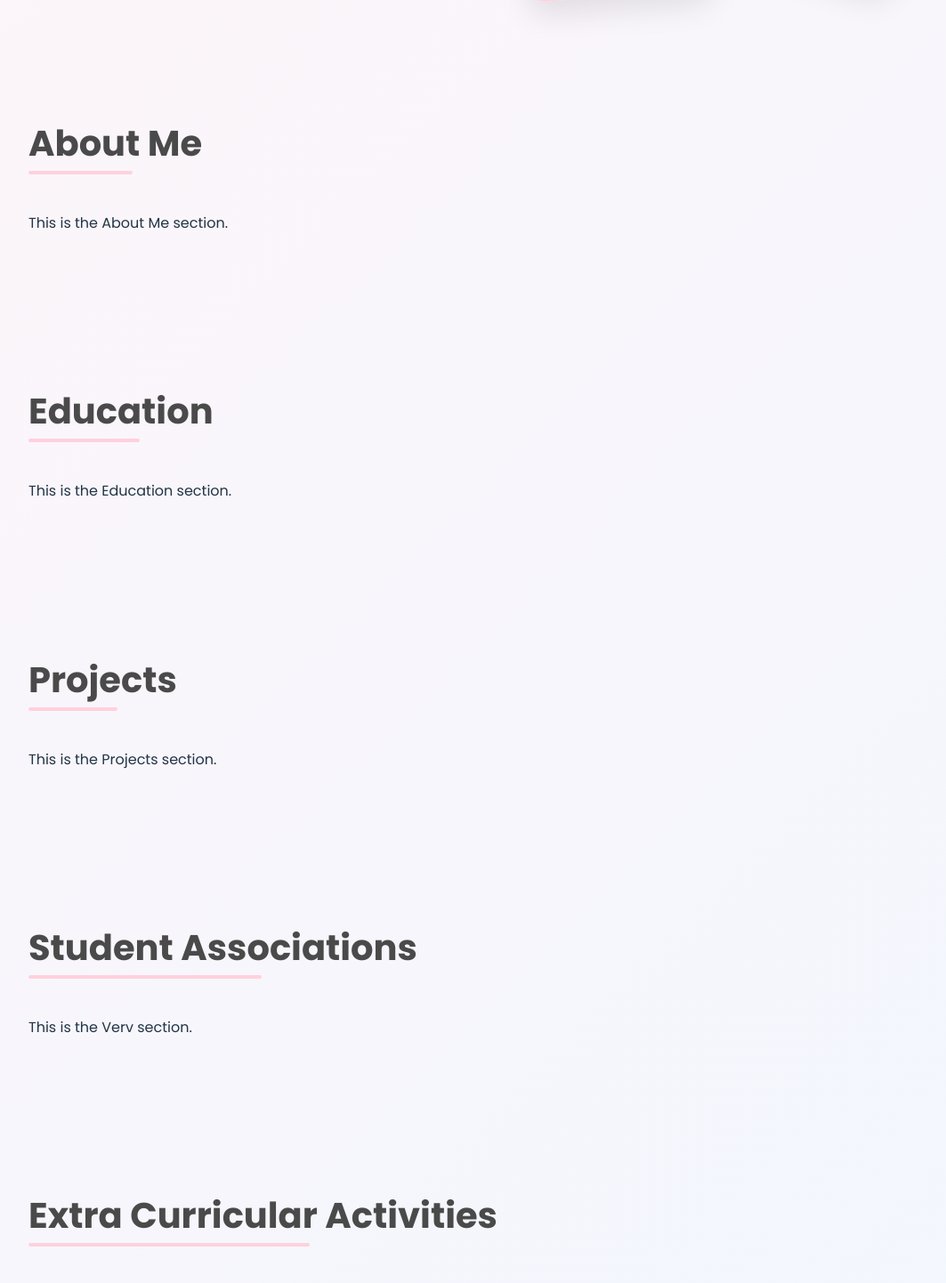
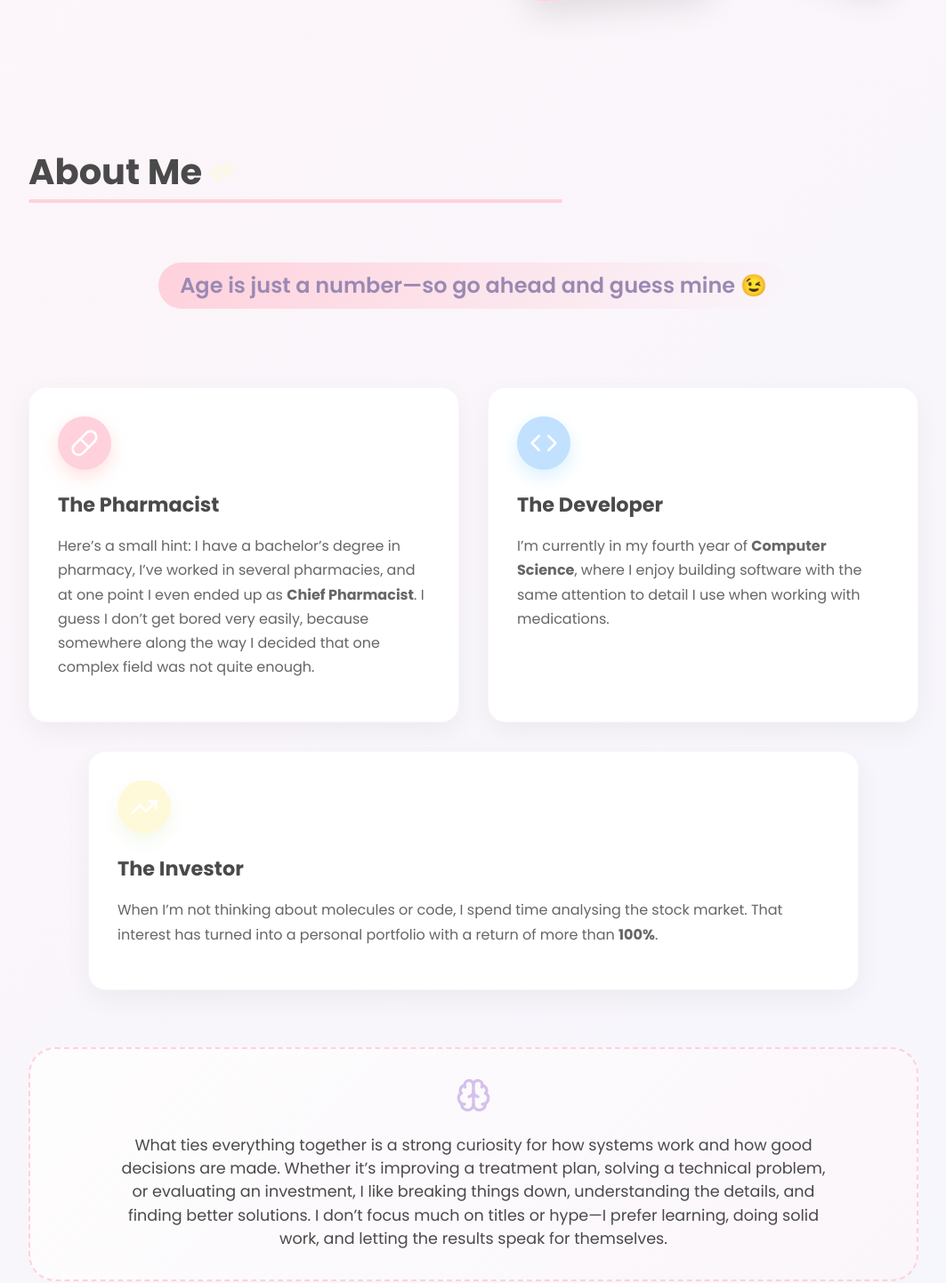
Before and after one commit to srishtr/portfolio, a React (Vite) app in the folder portfolio/: page / in a window 1280 px wide. Shown: the part 788-2230 px from the top of the page at 89% size, without its empty margins (108-1171 px from the left). Built offline with nearby package versions, Linux system fonts and the light colour scheme.

Commit message:
Feat: added the about me section

```diff
--- a/portfolio/src/App.css
+++ b/portfolio/src/App.css
@@ -592,3 +592,141 @@ h2::after {
   0%, 100% { opacity: 1; }
   50% { opacity: 0; }
 }
+
+/* About Me Creative Styles */
+.about-container {
+  padding: 2rem 0;
+}
+
+.about-header h2 {
+  display: flex;
+  align-items: center;
+  gap: 10px;
+  margin-bottom: 3rem;
+}
+
+.sparkle-icon {
+  color: var(--baby-yellow);
+  animation: spin-slow 4s linear infinite;
+}
+
+@keyframes spin-slow {
+  from { transform: rotate(0deg); }
+  to { transform: rotate(360deg); }
+}
+
+.about-grid {
+  display: grid;
+  grid-template-columns: repeat(2, 1fr);
+  gap: 2rem;
+  width: 100%;
+}
+
+.about-intro {
+  grid-column: span 2;
+  text-align: center;
+  margin-bottom: 2rem;
+}
+
+.intro-text {
+  font-size: 1.5rem;
+  font-weight: 600;
+  color: var(--accent);
+  background: linear-gradient(120deg, var(--baby-pink) 0%, rgba(255,255,255,0) 100%);
+  display: inline-block;
+  padding: 0.5rem 1.5rem;
+  border-radius: 50px;
+}
+
+.about-card {
+  background: white;
+  padding: 2rem;
+  border-radius: 20px;
+  box-shadow: 0 10px 30px rgba(0,0,0,0.05);
+  border: 1px solid rgba(178, 152, 220, 0.1);
+  transition: all 0.3s ease;
+  position: relative;
+  overflow: hidden;
+}
+
+.about-card:hover {
+  transform: translateY(-5px);
+  box-shadow: 0 15px 40px rgba(178, 152, 220, 0.15);
+}
+
+.card-icon {
+  width: 60px;
+  height: 60px;
+  border-radius: 50%;
+  display: flex;
+  align-items: center;
+  justify-content: center;
+  margin-bottom: 1rem;
+  color: white;
+}
+
+.pharmacy-card .card-icon {
+  background: var(--baby-pink);
+  box-shadow: 0 8px 20px rgba(255, 183, 178, 0.4);
+}
+
+.cs-card .card-icon {
+  background: var(--baby-blue);
+  box-shadow: 0 8px 20px rgba(162, 219, 250, 0.4);
+}
+
+.finance-card {
+  grid-column: span 2;
+  max-width: 800px;
+  margin: 0 auto;
+}
+
+.finance-card .card-icon {
+  background: var(--baby-yellow);
+  box-shadow: 0 8px 20px rgba(226, 240, 203, 0.4);
+}
+
+.about-card h3 {
+  font-size: 1.4rem;
+  color: var(--soft-text);
+  margin-bottom: 1rem;
+  font-family: 'Poppins', sans-serif;
+}
+
+.about-card p {
+  color: #666;
+  line-height: 1.7;
+  font-size: 1rem;
+}
+
+.about-conclusion {
+  grid-column: span 2;
+  margin-top: 2rem;
+  text-align: center;
+  padding: 2rem;
+  background: linear-gradient(135deg, rgba(255, 255, 255, 0.8) 0%, rgba(255,245,248,0.5) 100%);
+  border-radius: 30px;
+  border: 2px dashed var(--baby-pink);
+}
+
+.brain-icon {
+  color: var(--baby-purple);
+  margin-bottom: 1rem;
+}
+
+.conclusion-content p {
+  font-size: 1.1rem;
+  color: var(--soft-text);
+  max-width: 800px;
+  margin: 0 auto;
+}
+
+@media (max-width: 768px) {
+  .about-grid {
+    grid-template-columns: 1fr;
+  }
+
+  .about-intro, .finance-card, .about-conclusion {
+    grid-column: span 1;
+  }
+}
--- a/portfolio/src/components/AboutMe.jsx
+++ b/portfolio/src/components/AboutMe.jsx
@@ -1,10 +1,93 @@
 import React from 'react';
+import { motion } from 'framer-motion';
+import { Pill, Code, TrendingUp, Brain, Sparkles } from 'lucide-react';
 
 const AboutMe = () => {
+  const containerVariants = {
+    hidden: { opacity: 0 },
+    visible: {
+      opacity: 1,
+      transition: {
+        staggerChildren: 0.2
+      }
+    }
+  };
+
+  const itemVariants = {
+    hidden: { opacity: 0, y: 20 },
+    visible: {
+      opacity: 1,
+      y: 0,
+      transition: { duration: 0.6 }
+    }
+  };
+
   return (
-    <div className='section-content'>
-      <h2>About Me</h2>
-      <p>This is the About Me section.</p>
+    <div className='section-content about-container'>
+      <motion.div
+        className="about-header"
+        initial={{ opacity: 0, x: -20 }}
+        whileInView={{ opacity: 1, x: 0 }}
+        viewport={{ once: true }}
+      >
+        <h2>About Me <Sparkles className="sparkle-icon" size={24} /></h2>
+      </motion.div>
+
+      <motion.div
+        className="about-grid"
+        variants={containerVariants}
+        initial="hidden"
+        whileInView="visible"
+        viewport={{ once: true }}
+      >
+        <motion.div className="about-intro" variants={itemVariants}>
+          <p className="intro-text">
+            Age is just a number—so go ahead and guess mine 😉
+          </p>
+        </motion.div>
+
+        <motion.div className="about-card pharmacy-card" variants={itemVariants}>
+          <div className="card-icon"><Pill size={32} /></div>
+          <h3>The Pharmacist</h3>
+          <p>
+            Here’s a small hint: I have a bachelor’s degree in pharmacy, I’ve worked in several pharmacies,
+            and at one point I even ended up as <strong>Chief Pharmacist</strong>.
+            I guess I don’t get bored very easily, because somewhere along the way I decided that
+            one complex field was not quite enough.
+          </p>
+        </motion.div>
+
+        <motion.div className="about-card cs-card" variants={itemVariants}>
+          <div className="card-icon"><Code size={32} /></div>
+          <h3>The Developer</h3>
+          <p>
+            I’m currently in my fourth year of <strong>Computer Science</strong>, where I enjoy building software
+            with the same attention to detail I use when working with medications.
+          </p>
+        </motion.div>
+
+        <motion.div className="about-card finance-card" variants={itemVariants}>
+          <div className="card-icon"><TrendingUp size={32} /></div>
+          <h3>The Investor</h3>
+          <p>
+            When I’m not thinking about molecules or code, I spend time analysing the stock market.
+            That interest has turned into a personal portfolio with a return of more than <strong>100%</strong>.
+          </p>
+        </motion.div>
+
+        <motion.div className="about-conclusion" variants={itemVariants}>
+          <div className="conclusion-content">
+            <Brain className="brain-icon" size={40} />
+            <p>
+              What ties everything together is a strong curiosity for how systems work and how good decisions are made.
+              Whether it’s improving a treatment plan, solving a technical problem, or evaluating an investment,
+              I like breaking things down, understanding the details, and finding better solutions.
+              I don’t focus much on titles or hype—I prefer learning, doing solid work, and letting the results speak for themselves.
+            </p>
+          </div>
+        </motion.div>
+
+      </motion.div>
     </div>
   );
 }
```
